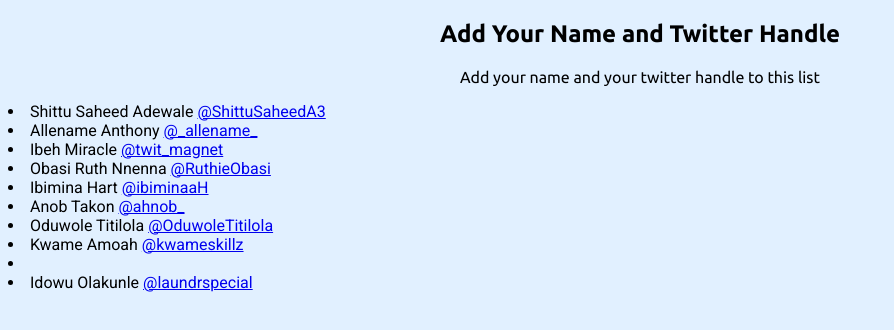
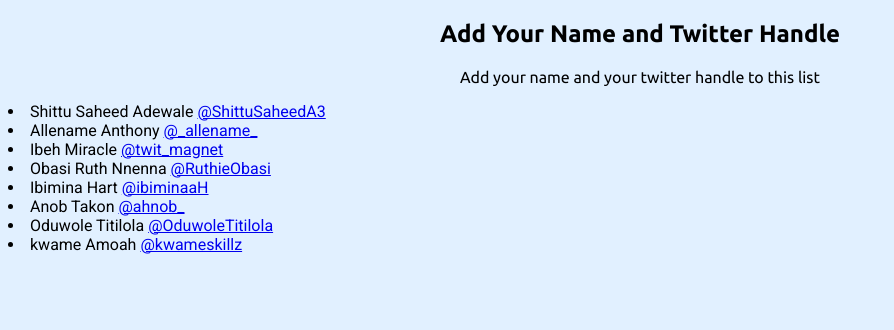
Before and after one commit to adewale2018/contributing_to_open_source, a plain HTML site: page index.html in a window 1280 px wide. Shown: the whole page, without its empty margins (0-894 px from the left). Drawn offline with Linux system fonts and the light colour scheme.

Commit message:
extra-space-after-kwame-fixed

```diff
--- a/index.html
+++ b/index.html
@@ -17,8 +17,7 @@
       <p>Add your name and your twitter handle to this list</p>
       <ol>
   </head>
-
-            </ol>
+          </ol>
           <li>Shittu Saheed Adewale  <a href="https://twitter.com/ShittuSaheedA3" target="_blank">@ShittuSaheedA3</a></li>
           <li>Allename Anthony <a href="https://twitter.com/_allename_" target="_blank">@_allename_</a></li>
           <li>Ibeh Miracle  <a href="https://twitter.com/twit_magnet" target="_blank">@twit_magnet</a></li>
@@ -26,8 +25,8 @@
           <li>Ibimina Hart <a href="https://twitter.com/ibiminaaH" target="_blank">@ibiminaaH</a></li>
           <li>Anob Takon <a href="https://twitter.com/ahnob_" target="_blank">@ahnob_</a></li>
           <li>Oduwole Titilola <a href="https://twitter.com/OduwoleTitilola" target="_blank">@OduwoleTitilola</a></li>
-          <li>Kwame Amoah <a href="https://twitter.com/kwameskillz" target="_blank">@kwameskillz</a><li>
-          <li>Idowu Olakunle  <a href="https://twitter.com/laundrspecial" target="_blank">@laundrspecial</a></li>
+          <li>kwame Amoah <a href="https://twitter.com/kwameskillz" target="_blank">@kwameskillz</a></li>
+
       </ol>
     </section>
   </body>
```
